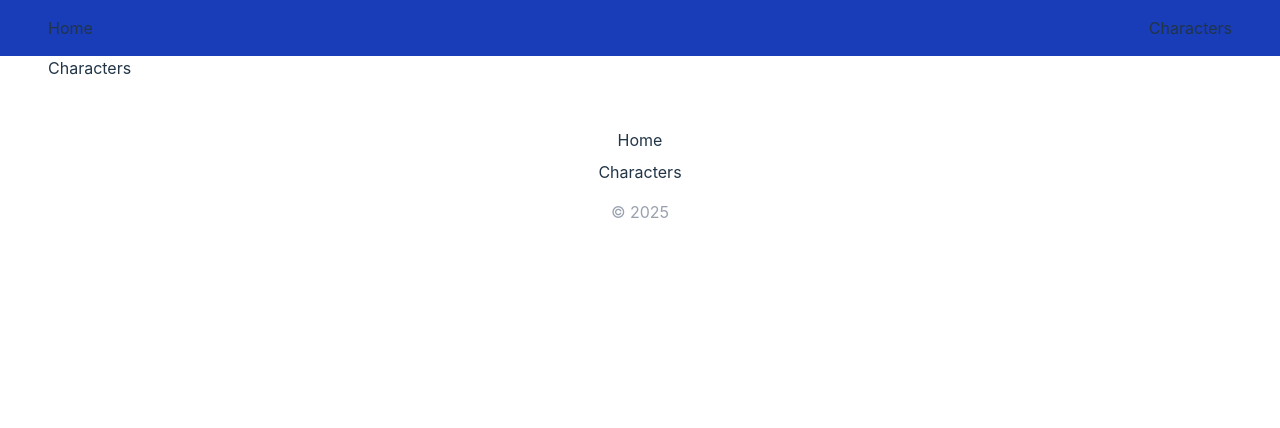
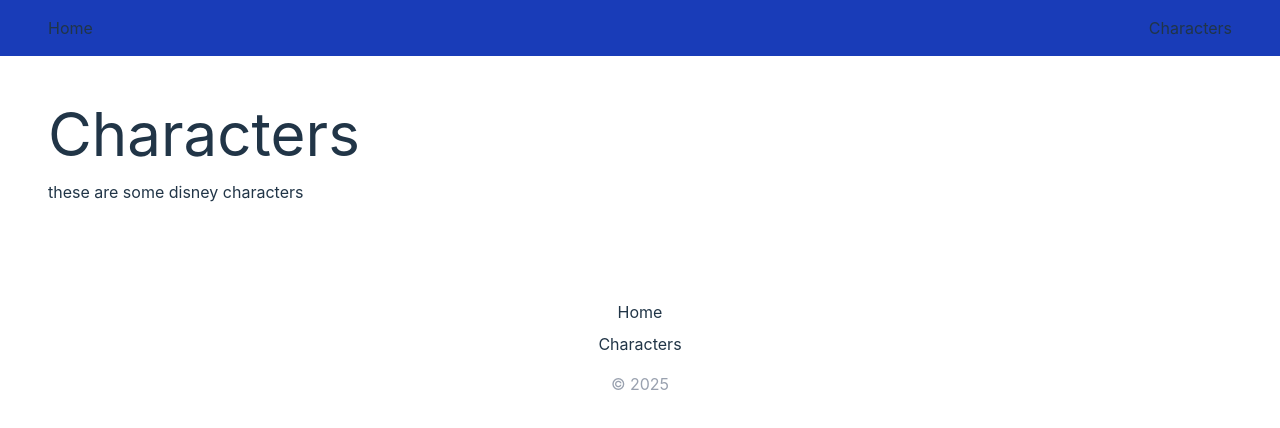
Before and after one commit to ashx3s/react-api-bughunt-activity, a React (Vite) app: page /characters in a window 1280 px wide. Shown: the top 428 px of the page. Built offline with nearby package versions, Linux system fonts and the light colour scheme; no server answers.

Commit message:
PageHeader component

```diff
--- /dev/null
+++ b/src/components/PageHeader.jsx
@@ -0,0 +1,9 @@
+/* eslint-disable react/prop-types */
+export default function PageHeader({ title, description }) {
+  return (
+    <header className="flex flex-col justify-center py-12">
+      <h1 className="mb-4 max-w-prose text-6xl">{title}</h1>
+      <p className="max-w-prose">{description}</p>
+    </header>
+  );
+}
--- a/src/routes/Characters/index.jsx
+++ b/src/routes/Characters/index.jsx
@@ -1,9 +1,21 @@
+import PageHeader from "../../components/PageHeader";
+
+const apiUrl = "https://api.disneyapi.dev/character";
+
+async function getCharacters(url = apiUrl) {
+  const response = await fetch(url);
+  const characters = await response.json();
+  console.log(characters);
+}
+
+getCharacters();
 export default function Characters() {
   return (
     <main>
-      <header>
-        <h1>Characters</h1>
-      </header>
+      <PageHeader
+        title="Characters"
+        description="these are some disney characters"
+      />
       <div>{/* Render characters here */}</div>
     </main>
   );
--- a/src/routes/Home/index.jsx
+++ b/src/routes/Home/index.jsx
@@ -1,17 +1,14 @@
+import PageHeader from "../../components/PageHeader";
+
+const headerContent = {
+  title: "Home Page",
+  description:
+    "Use your home page to test and experiment or to display alternative strategies to rendering content. Consider making a reusable PageHeader component using props for the title and description.",
+};
 export default function Home() {
   return (
     <>
-      <header className="flex flex-col justify-center py-12">
-        <h1 className="mb-4 max-w-prose text-6xl">Home Page</h1>
-        <p className="max-w-prose">
-          Use your home page to test and experiment or to display alternative
-          strategies to rendering content.{" "}
-          <em>
-            Consider making a reusable PageHeader component using props for the
-            title and description.
-          </em>
-        </p>
-      </header>
+      <PageHeader {...headerContent} />
       <div></div>
     </>
   );
```
Also changed, not shown: 1 other file (tests, documents, lock files or other folders).
